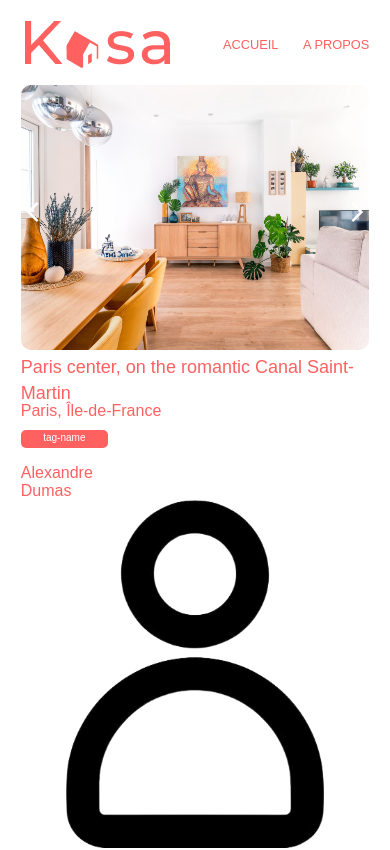
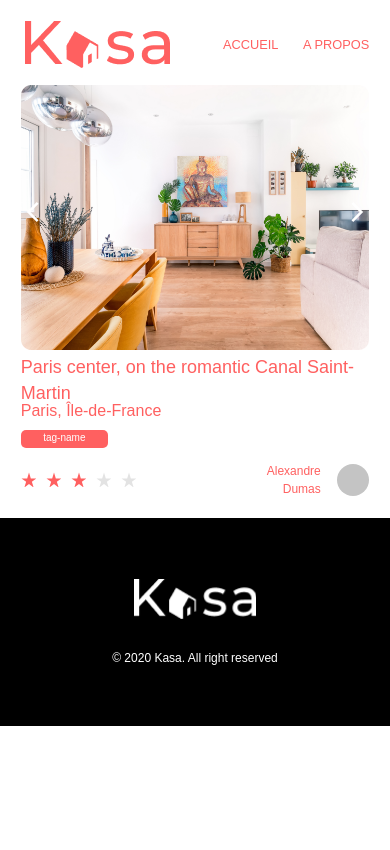
Before and after one commit to Missfantaxya/AlexiaSkrzypczak_11_22082022, a React (Create React App) app: page /lodging in a window 390 px wide. Shown: the top 850 px of the page. Built offline with nearby package versions, Linux system fonts and the light colour scheme.

Commit message:
WIP host style mobile first

```diff
--- a/src/components/Host.css
+++ b/src/components/Host.css
@@ -1,13 +1,25 @@
+.host{
+display : flex;
+justify-content: space-between;
+align-items: center;
+width: 40.6%;
+;
+}
+.host__identity{
+  display :flex;
+  flex-flow: column nowrap;
+  justify-content: space-between;
+  align-items: flex-end;
+  height: 2rem;
+  width: 5.813rem;
+  font-size: 0.75rem;
+  /* line-height: 1.06rem;
+  text-align: end; */
+}
+
 .host__picture{
 width: 2rem;
 height: 2rem;
 border-radius: 50%;
 background-color: #C4C4C4;
 }
-
-/* TODO tailler l'image pour qu'elle rentre dans la div "host__picture */
-.host__user{
-background-color: transparent;
-width: 2rem;
-height: 2rem;
-}
--- a/src/components/Host.js
+++ b/src/components/Host.js
@@ -1,15 +1,13 @@
-
-import user from "../assets/user.png"
+import "./Host.css"
 
 function Host() {
   return (
-    <div className="lodging__host">
-      <div className="host__name">
+    <div className="host">
+      <div className="host__identity">
         <p>Alexandre</p>
         <p>Dumas</p>
       </div>
       <div className="host__picture">
-        <img className="host__user" src={user} alt="utilisateur" />
       </div>
     </div>
   )
--- /dev/null
+++ b/src/components/HostDetails.css
@@ -0,0 +1,6 @@
+.host__details{
+  display : flex;
+  flex-flow: row-reverse nowrap;
+  justify-content: space-between;
+
+}
--- /dev/null
+++ b/src/components/HostDetails.js
@@ -0,0 +1,15 @@
+import "./HostDetails.css"
+
+import Host from "./Host"
+import Rate from "./Rate"
+
+function HostDetails() {
+  return (
+    <div className="host__details">
+          <Host />
+          <Rate />
+    </div>
+  )
+}
+
+export default HostDetails
--- a/src/components/Lodging.js
+++ b/src/components/Lodging.js
@@ -2,8 +2,7 @@ import "./Lodging.css"
 
 import Carrousel from "./Carrousel"
 import Tag from "./Tag"
-import Host from "./Host"
-import Rate from "./Rate"
+import HostDetails from "./HostDetails"
 
 function Lodging()
 {
@@ -16,12 +15,7 @@ function Lodging()
           <p className="lodging__location">Paris, Île-de-France</p>
           <Tag />
         </div>
-        <div className="lodging__details">
-          <Host />
-          <div>
-            <Rate />
-          </div>
-        </div>
+        <HostDetails />
       </div>
     </>
   )
--- a/src/components/Rate.css
+++ b/src/components/Rate.css
@@ -0,0 +1,6 @@
+.host__rate{
+  width: 33%;
+  display: flex;
+  justify-content: space-between;
+  align-items: center;
+}
--- a/src/components/Rate.js
+++ b/src/components/Rate.js
@@ -10,12 +10,12 @@ const Star = (size, color) => (
 
 function Rate() {
     return(
-      <div>
-        { Star( 16, "#FF6060" ) }
-        { Star( 16, "#FF6060" ) }
-        { Star( 16, "#FF6060" ) }
-        { Star( 16, "#E3E3E3" ) }
-        { Star( 16, "#E3E3E3" ) }
+      <div className='host__rate'>
+        { Star( 15, "#FF6060" ) }
+        { Star( 15, "#FF6060" ) }
+        { Star( 15, "#FF6060" ) }
+        { Star( 15, "#E3E3E3" ) }
+        { Star( 15, "#E3E3E3" ) }
         </div>
     )
 }
```
Also changed, not shown: src/assets/user.png (deleted).
